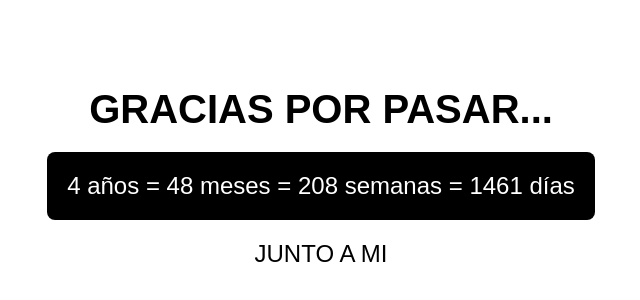
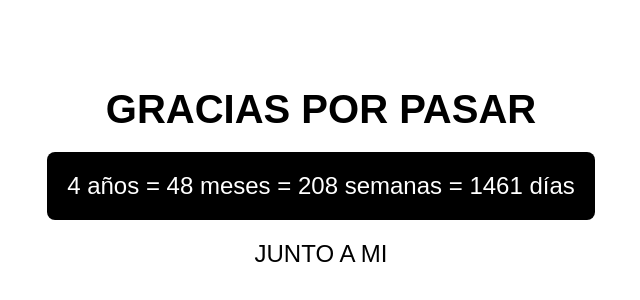
Before and after one commit to mtsmdn/CUATROQUINCESDEOCTUBRE, a plain HTML site: page index.html in a window 1280 px wide. Shown: the part 224-524 px from the top of the page, without its empty margins (319-959 px from the left). Drawn offline with Linux system fonts and the light colour scheme.

Commit message:
Update index.html

```diff
--- a/index.html
+++ b/index.html
@@ -39,7 +39,7 @@
     </style>
 </head>
 <body>
-    <h1>GRACIAS POR PASAR...</h1>
+    <h1>GRACIAS POR PASAR</h1>
     <div class="black-box">
         4 años = 48 meses = 208 semanas = 1461 días
     </div>
```
